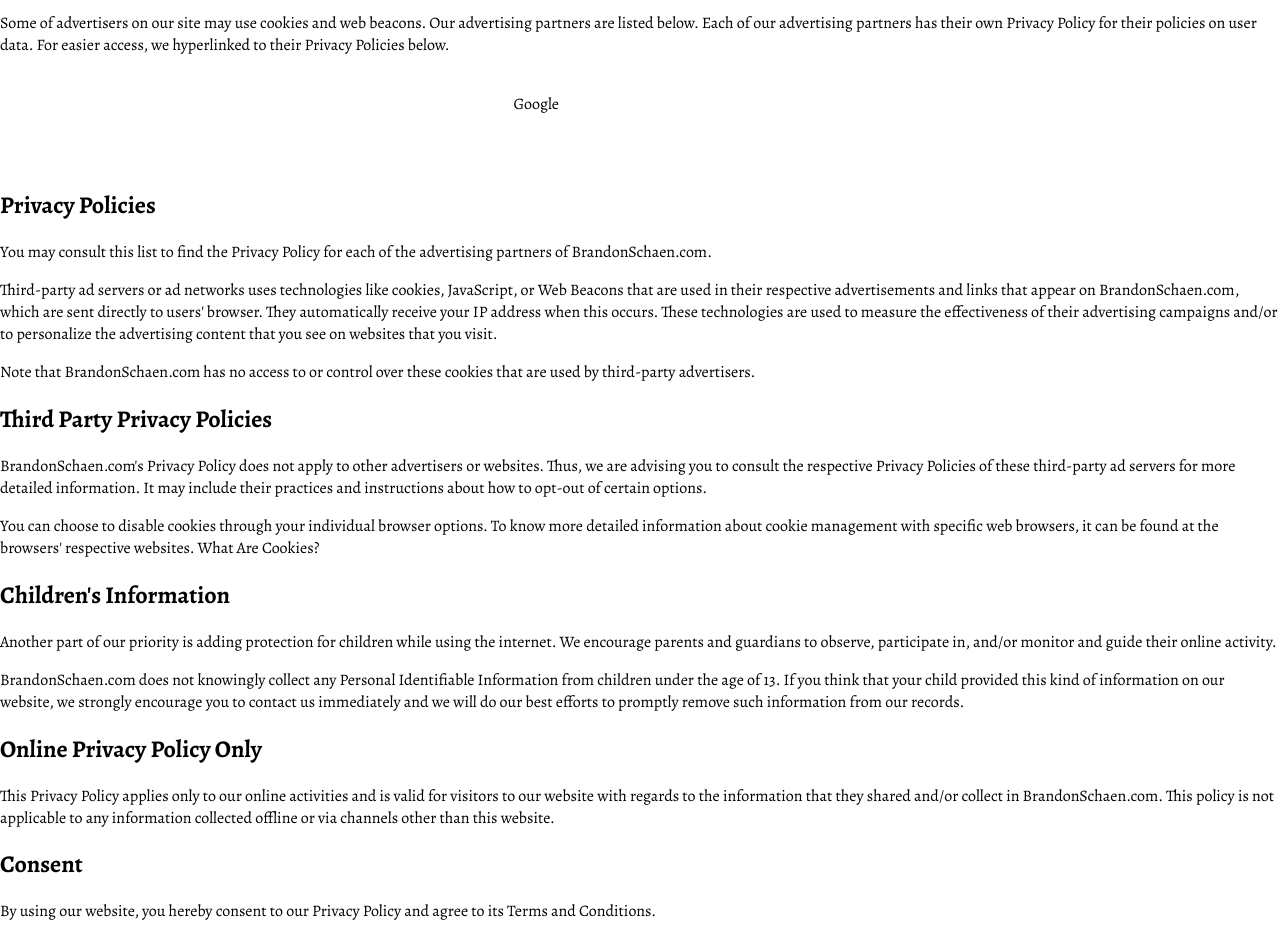
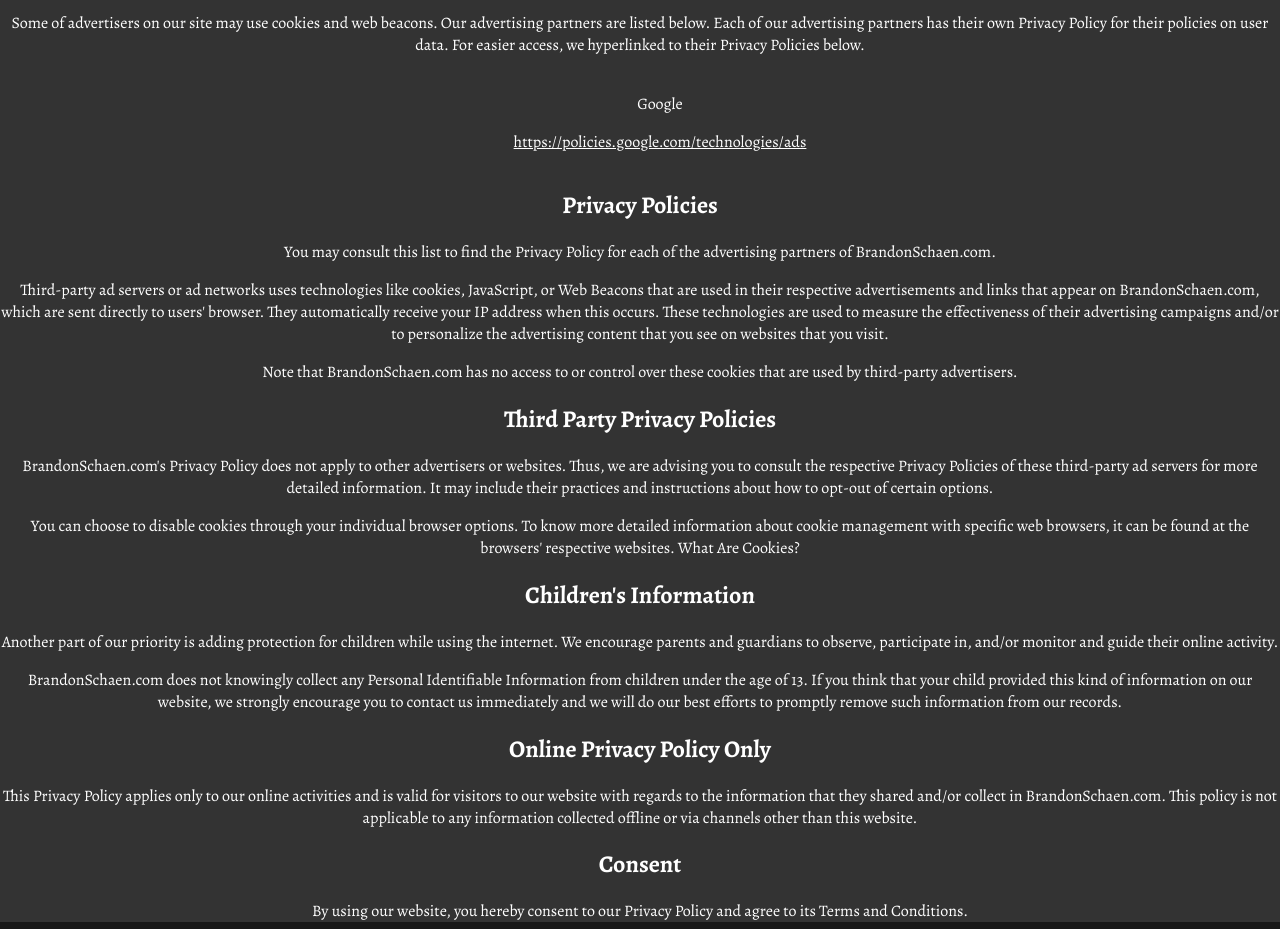
Before and after one commit to SonniSonni/Brandon-Portfolio, a React (Create React App) app in the folder client/: page /privacy in a window 1280 px wide. Shown: the part 780-1709 px from the top of the page. Built offline with nearby package versions, Linux system fonts and the light colour scheme.

Commit message:
Added style to PrivacyPage, Updated about content and added alt to portrait

```diff
--- a/client/src/Components/AboutPage/AboutPage.js
+++ b/client/src/Components/AboutPage/AboutPage.js
@@ -8,9 +8,9 @@
     <div className="about-container">
       <h1>About Me</h1>
       <div className="about-content">
-        <p className="desc">Lorem ipsum dolor sit amet, consectetur adipiscing elit. Proin tortor lorem, tempus vitae lorem at, lacinia cursus massa. Nulla facilisi. Vivamus accumsan mi non porttitor tempor. In egestas eu purus vel gravida. Aenean bibendum, sem nec auctor convallis, est ligula aliquam risus, in convallis ligula enim ut metus. Nam eu tellus rhoncus, eleifend risus vel, ullamcorper nunc. Phasellus nec turpis sit amet lacus accumsan vehicula. Quisque pharetra aliquam arcu nec imperdiet.</p>
+        <p className="desc">Enthusiastic front-end web developer eager to contribute to team success through hard work, attention to detail and excellent organizational skills. Clear understanding of Html, CSS, JavaScript, and training in React. Motivated to learn, grow and excel in web development. In my freetime I also enjoy gaming, anime, photography, and many more hobbies I've picked up over the years.</p>
         <div className="portrait-container">
-          <img className="portrait" src={Portrait} alt=""/>
+          <img className="portrait" src={Portrait} alt="Picture of Brandon"/>
         </div>
       </div>
       <div className="resume">
--- a/client/src/Components/PrivacyPage/PrivacyPage.css
+++ b/client/src/Components/PrivacyPage/PrivacyPage.css
@@ -0,0 +1,11 @@
+.privacy-page{
+  background-color: #333333;
+  color: white;
+  text-align: center;
+}
+.final-p{
+  margin:0;
+}
+a{
+  color: white;
+}
--- a/client/src/Components/PrivacyPage/PrivacyPage.js
+++ b/client/src/Components/PrivacyPage/PrivacyPage.js
@@ -60,7 +60,7 @@
 
     <h2>Consent</h2>
 
-    <p>By using our website, you hereby consent to our Privacy Policy and agree to its Terms and Conditions.</p>
+    <p className="final-p">By using our website, you hereby consent to our Privacy Policy and agree to its Terms and Conditions.</p>
   </div>
 )
 
```
